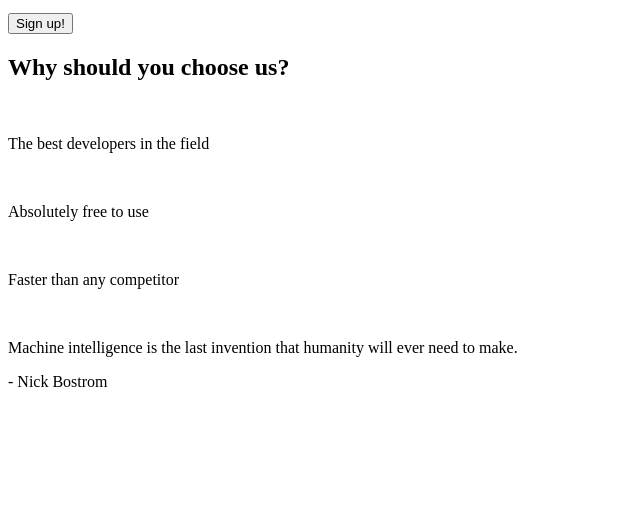
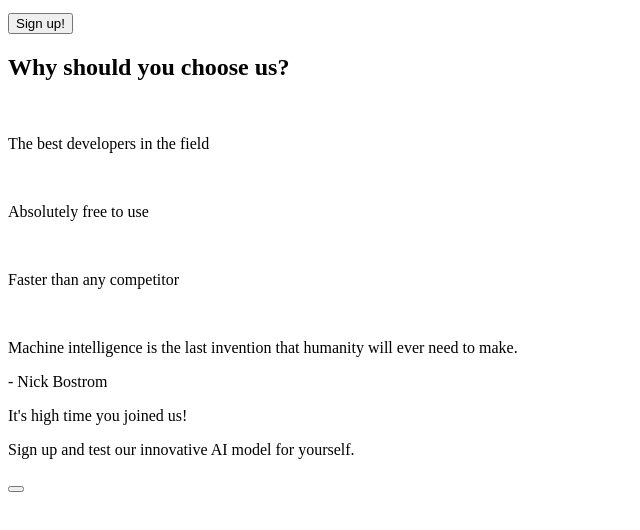
Before and after one commit to Pavlukan/landing-page-revisited, a plain HTML site: page index.html in a window 1280 px wide. Shown: the part 222-752 px from the top of the page, without its empty margins (0-640 px from the left). Drawn offline with Linux system fonts and the light colour scheme.

Commit message:
Fill the prompt section

```diff
--- a/index.html
+++ b/index.html
@@ -19,7 +19,7 @@
         <div id="hero-section">
             <h2>We are the best AI company in the world!</h2>
             <p class="subtext">Our new model has been proven to be better than GPT 4. Moreover, it is absolutely free</p>
-            <button class="sign-up-btn">Sign up!</button>
+            <button class="sign-up-btn-upper">Sign up!</button>
             <img src="#" alt="">
         </div>
     </header>
@@ -49,7 +49,11 @@
             <p class="quote-text">Machine intelligence is the last invention that humanity will ever need to make.</p>
             <p class="author">- Nick Bostrom</p>
         </div>
-        <div id="prompt"></div>
+        <div id="prompt">
+            <p class="prompt-header">It's high time you joined us!</p>
+            <p class="prompt-subtext">Sign up and test our innovative AI model for yourself.</p>
+            <button class="sign-up-btn-lower"></button>
+        </div>
     </main>
     <footer></footer>
 </body>
```
